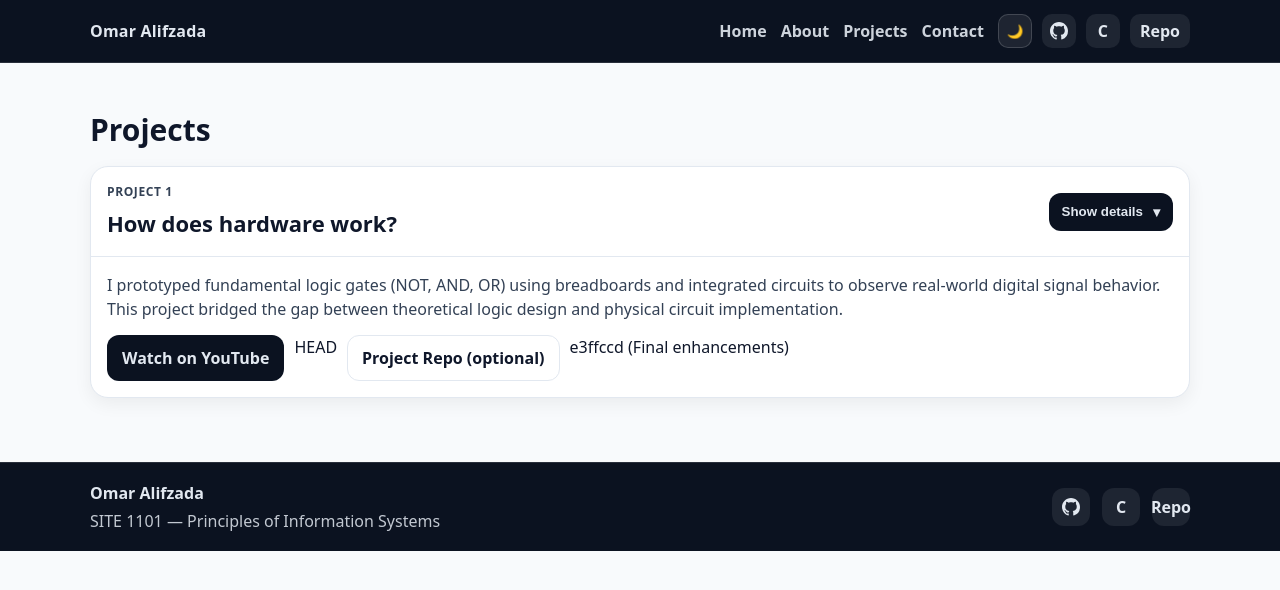
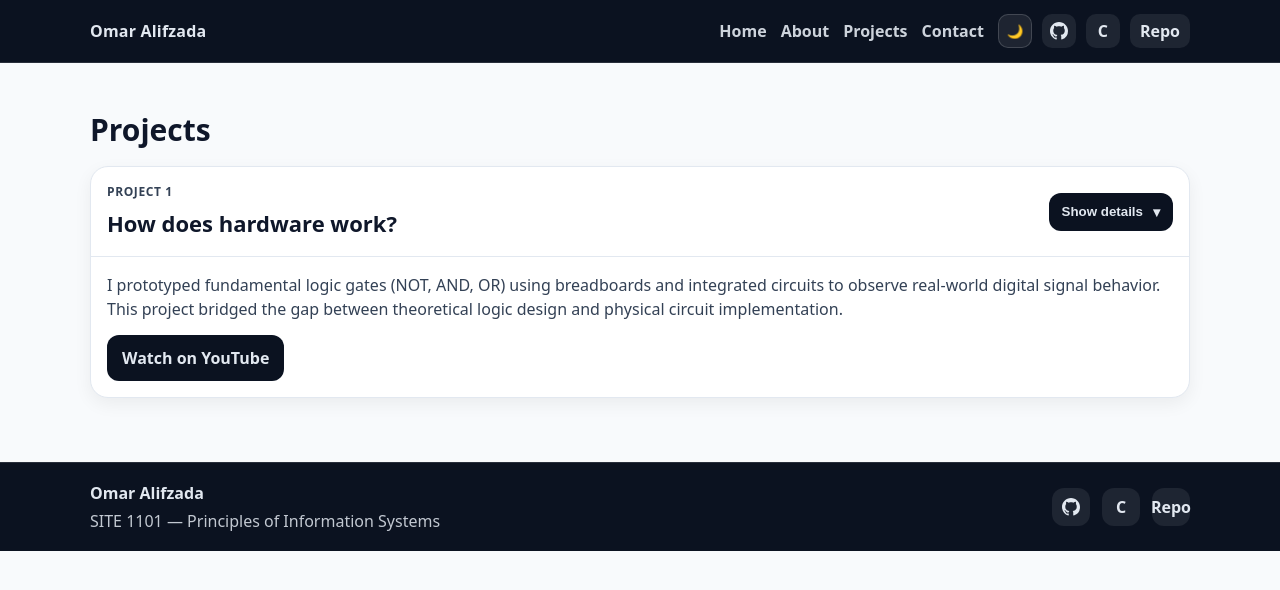
Before and after one commit to omaralifzade/website3, a Jekyll site: the page built from projects.md, in a window 1280 px wide. Shown: the top 590 px of the page. Built offline with Jekyll 4.4.1, drawn with Linux system fonts in a browser that asks for light colours.

Commit message:
enhancement

```diff
--- a/projects.md
+++ b/projects.md
@@ -41,18 +41,7 @@ title: Projects
         >
           Watch on YouTube
         </a>
- HEAD
 
-        <!-- Optional: add your repo link here later -->
-        <a
-          class="btn btn-ghost"
-          href="#"
-          aria-disabled="true"
-          tabindex="-1"
-        >
-          Project Repo (optional)
-        </a>
- e3ffccd (Final enhancements)
       </div>
     </div>
 
@@ -94,7 +83,7 @@ title: Projects
   <div class="lightbox" data-lightbox hidden>
     <div class="lightbox-backdrop" data-close-lightbox></div>
 
-HEAD
+
     <div
       class="lightbox-dialog"
       role="dialog"
@@ -107,7 +96,7 @@ HEAD
 
     <div class="lightbox-dialog" role="dialog" aria-modal="true" aria-label="Project image preview">
       <button class="lightbox-close" type="button" data-close-lightbox aria-label="Close">✕</button>
- e3ffccd (Final enhancements)
+
 
       <img
         class="lightbox-img"
```
